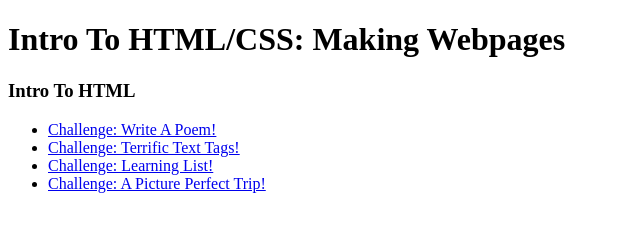
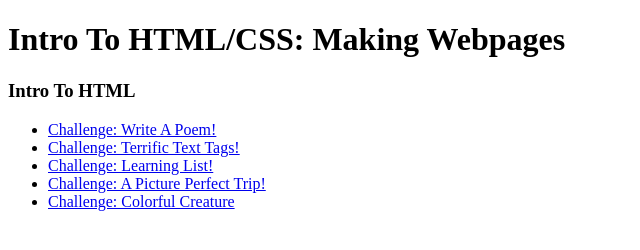
Before and after one commit to starneska/ka-html-css, a plain HTML site: page index.html in a window 1280 px wide. Shown: the whole page, without its empty margins (0-640 px from the left). Drawn offline with Linux system fonts and the light colour scheme.

Commit message:
Added link

```diff
--- a/index.html
+++ b/index.html
@@ -12,6 +12,7 @@
       <li><a href="ex2-tags.html">Challenge: Terrific Text Tags!</a></li>
       <li><a href="ex3-lists.html">Challenge: Learning List!</a></li>
       <li><a href="ex4-imgs.html">Challenge: A Picture Perfect Trip! </a></li>
+      <li><a href="ex5-colors.html">Challenge: Colorful Creature</a></li>
     </ul>
   </body>
 </html>
```
